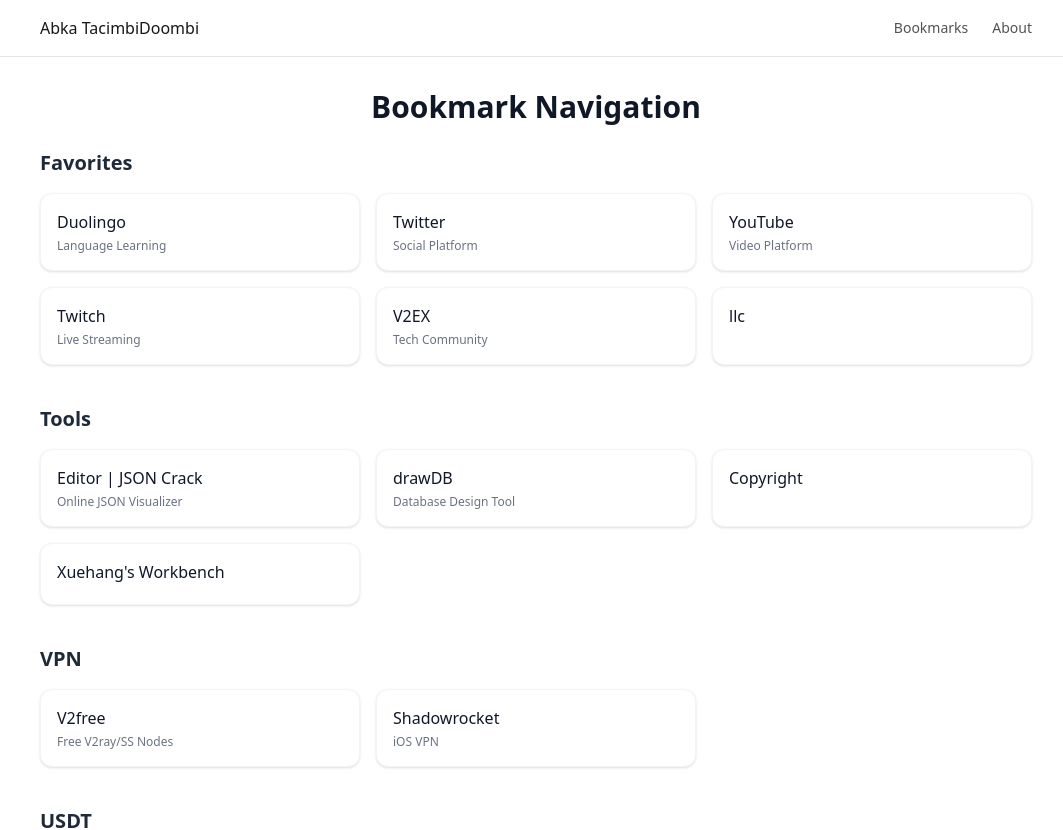
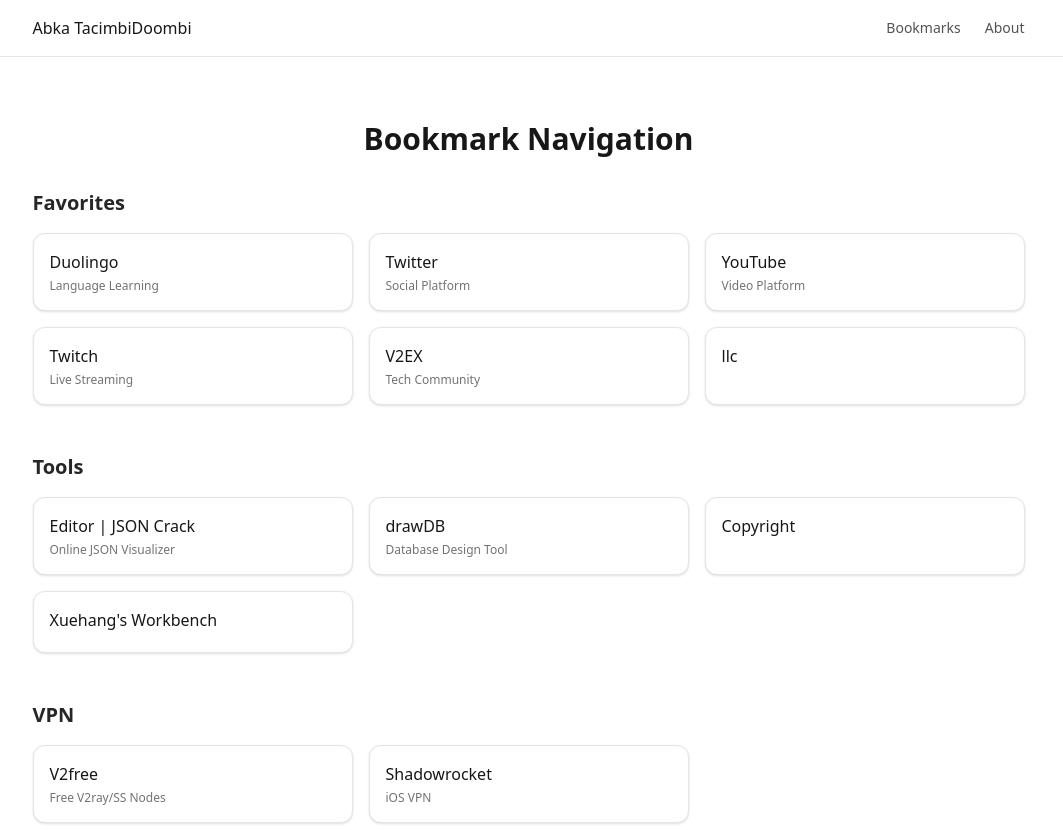
Before and after one commit to TacimbiDoombi/TacimbiDoombi.github.io, a Vue app: page /bookmarks in a window 1280 px wide. Shown: the top 830 px of the page, without its empty margins (104-1167 px from the left). Built offline with nearby package versions, Linux system fonts and the light colour scheme.

Commit message:
feat: 优化视图结构，统一内容容器，调整样式和布局

```diff
--- a/src/App.vue
+++ b/src/App.vue
@@ -8,14 +8,17 @@
 <template>
   <div class="min-h-screen bg-white text-neutral-900 font-sans antialiased">
     <header class="sticky top-0 bg-white/80 backdrop-blur border-b border-neutral-200">
-      <div class="mx-auto max-w-5xl px-4 py-4 flex items-center justify-between">
+      <div class="mx-auto max-w-5xl px-4 py-4 flex items-center justify-between transition-[padding]">
         <RouterLink to="/" class="font-medium inline-flex items-center gap-2">
           <span>Abka TacimbiDoombi</span>
         </RouterLink>
         <Navbar />
       </div>
     </header>
-    <RouterView />
+    <!-- 统一内容容器，使所有视图宽度/左右内边距一致 -->
+    <main class="mx-auto max-w-5xl px-4">
+      <RouterView />
+    </main>
     <Footer />
   </div>
 </template>
--- a/src/assets/style.css
+++ b/src/assets/style.css
@@ -1 +1,8 @@
 @import "tailwindcss";
+
+/* 避免不同页面出现/消失垂直滚动条导致的水平位移（Windows 下尤为明显） */
+@layer base {
+	html {
+		scrollbar-gutter: stable;
+	}
+}
--- a/src/views/BookmarksView.vue
+++ b/src/views/BookmarksView.vue
@@ -1,16 +1,15 @@
 <template>
-    <div class="min-h-screen text-gray-900 font-sans">
-        <div class="mx-auto max-w-5xl px-4 py-8">
-            <h1 class="text-3xl font-bold mb-6 text-center">Bookmark Navigation</h1>
-            <div v-for="group in bookmarkGroups" :key="group.title" class="mb-10">
-                <h2 class="text-xl font-semibold mb-4 text-gray-800">{{ group.title }}</h2>
-                <div class="grid grid-cols-1 sm:grid-cols-2 md:grid-cols-3 gap-4">
-                    <a v-for="item in group.items" :key="item.name" :href="item.url" target="_blank" rel="noopener"
-                        class="block bg-white rounded-xl shadow hover:shadow-lg transition p-4 border border-gray-100 hover:border-blue-400">
-                        <div class="font-medium text-base mb-1">{{ item.name }}</div>
-                        <div class="text-xs text-gray-500">{{ item.desc }}</div>
-                    </a>
-                </div>
+    <!-- 复用 App.vue 提供的主容器，只添加垂直内边距 -->
+    <div class="py-16">
+        <h1 class="text-3xl font-bold mb-8 text-center">Bookmark Navigation</h1>
+        <div v-for="group in bookmarkGroups" :key="group.title" class="mb-12">
+            <h2 class="text-xl font-semibold mb-4 text-neutral-800">{{ group.title }}</h2>
+            <div class="grid grid-cols-1 sm:grid-cols-2 md:grid-cols-3 gap-4">
+                <a v-for="item in group.items" :key="item.name" :href="item.url" target="_blank" rel="noopener"
+                    class="group block rounded-xl border border-neutral-200 bg-white p-4 shadow-sm hover:shadow-md transition hover:border-blue-400">
+                    <div class="font-medium text-base mb-1 group-hover:text-blue-700">{{ item.name }}</div>
+                    <div class="text-xs text-neutral-500">{{ item.desc }}</div>
+                </a>
             </div>
         </div>
     </div>
--- a/src/views/HomeView.vue
+++ b/src/views/HomeView.vue
@@ -2,7 +2,7 @@
 </script>
 
 <template>
-    <main class="mx-auto max-w-5xl px-4">
+    <!-- 内容容器已在 App.vue 提供，这里只保留页面内容结构 -->
       <!-- Hero -->
       <section class="py-16 sm:py-24">
         <div class="space-y-4">
@@ -60,7 +60,5 @@
           </p>
         </div>
       </section>
-    </main>
-
 
 </template>
```
